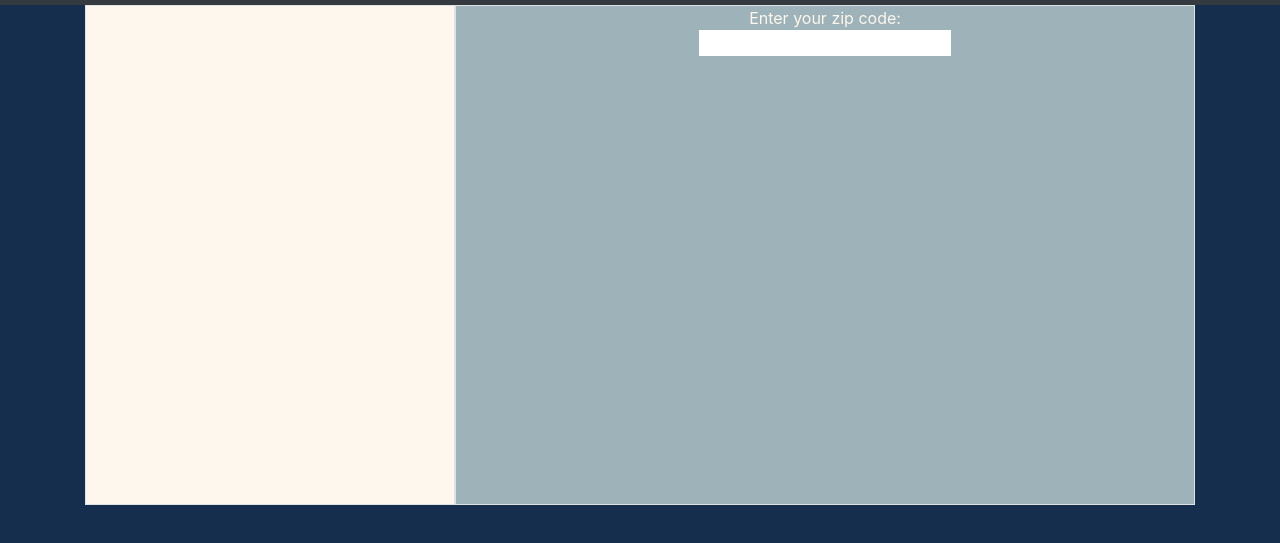
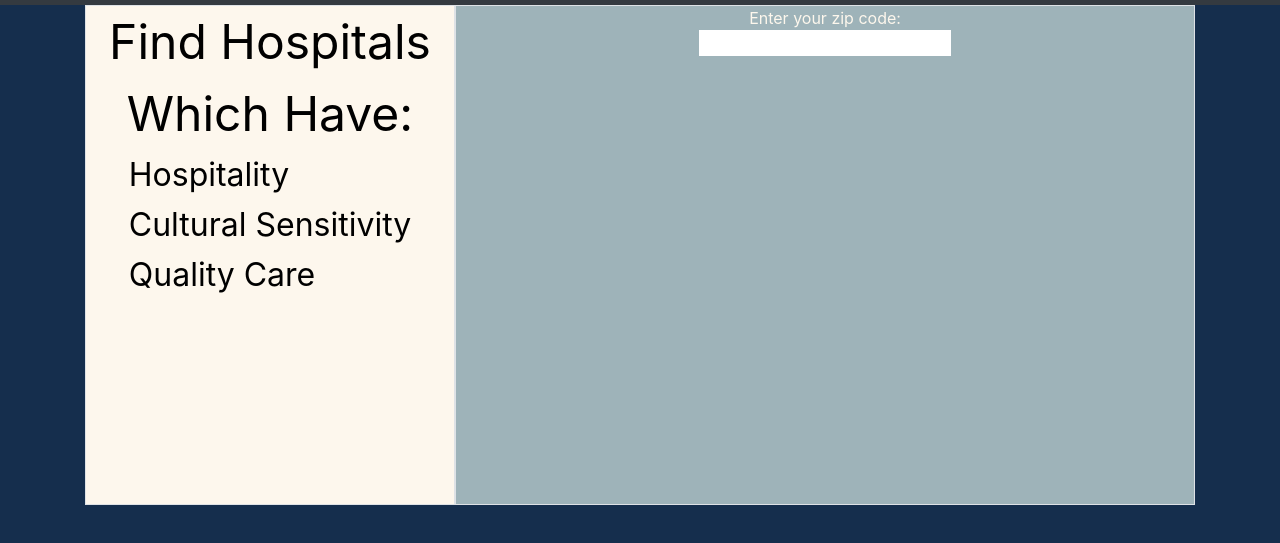
Before and after one commit to EricPedley/Yospital, a plain HTML site: page frontend/search.html in a window 1280 px wide. Shown: the part 51-594 px from the top of the page. Drawn offline with nearby package versions, Linux system fonts and the light colour scheme; some packages are replaced by stand-ins of ours.

Commit message:
visibility on search

```diff
--- a/frontend/css/search.css
+++ b/frontend/css/search.css
@@ -80,3 +80,7 @@ nav a:hover {
   color: #9eb3b9;
   border-bottom-color: #9eb3b9;
 }
+
+.leftheader {
+    color: #000;
+}
--- a/frontend/search.html
+++ b/frontend/search.html
@@ -49,11 +49,11 @@
     <div id="top" class="container row m-auto">
         <div id="attributes" class="col-md-4 border">
             <font size="7">
-                <center id="topheader">Find Hospitals Which Have:</center>
+                <center class="leftheader" id="topheader">Find Hospitals Which Have:</center>
             </font>
             <font size="6">
                 <center>
-                    <table>
+                    <table class="leftheader">
                         <tr>
                             <td>Hospitality</td>
                         </tr>
```
